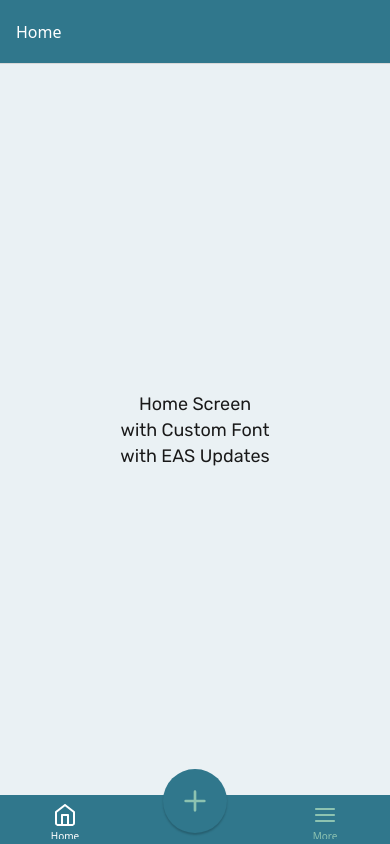
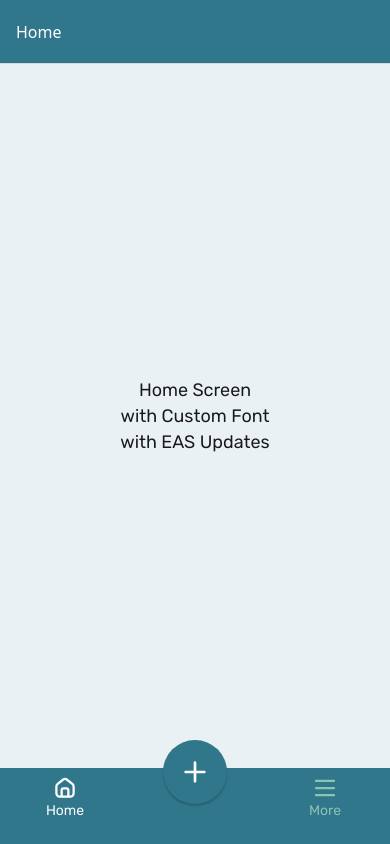
Before and after one commit to calebnance/expo-starter, a React Native app: screen /TabNavigation in a window 390 px wide. Built offline with nearby package versions, Linux system fonts and the light colour scheme.

Commit message:
added custom tab bar

```diff
--- /dev/null
+++ b/src/components/CustomTabBar.js
@@ -0,0 +1,158 @@
+import * as React from 'react';
+import PropTypes from 'prop-types';
+import { StyleSheet, Text, TouchableOpacity, View } from 'react-native';
+import * as Haptics from 'expo-haptics';
+import { colors, fonts, themes } from '../constants';
+
+// icons
+import SvgHome from '../icons/Svg.Home';
+import SvgMenu from '../icons/Svg.Menu';
+import SvgPlus from '../icons/Svg.Plus';
+
+// context
+import Context from '../context';
+
+function CustomTabBar({ state, descriptors, navigation }) {
+  // get main app state
+  const { theme } = React.useContext(Context);
+
+  // set current theming
+  const { tabBarStyle } = themes[theme];
+
+  return (
+    <View style={[styles.tabContainer, tabBarStyle]}>
+      {state.routes.map((route, index) => {
+        const isFocused = state.index === index;
+        const { options } = descriptors[route.key];
+        let label;
+        if (options.tabBarLabel !== undefined) {
+          label = options.tabBarLabel;
+        } else if (options.title !== undefined) {
+          label = options.title;
+        } else {
+          label = route.name;
+        }
+
+        // special case for plus tab
+        if (route.name === 'Plus') {
+          const plusContainerStyle = {
+            ...styles.plusIconContainer,
+            backgroundColor: tabBarStyle.backgroundColor
+          };
+
+          return (
+            <React.Fragment key={route.key}>
+              <TouchableOpacity
+                key="add-button"
+                style={styles.addButton}
+                onPress={() => {
+                  navigation.navigate('ModalMoreOptions');
+
+                  // haptic feedback
+                  Haptics.selectionAsync();
+                }}
+                activeOpacity={1}
+              >
+                <View style={plusContainerStyle}>
+                  <SvgPlus fill={colors.white} size={32} />
+                </View>
+              </TouchableOpacity>
+
+              <View style={styles.tabSpacer} />
+            </React.Fragment>
+          );
+        }
+
+        // icon selection
+        let IconComponent = null;
+        if (route.name === 'StackHome') {
+          IconComponent = (
+            <SvgHome
+              fill={isFocused ? colors.itemActive : colors.itemInactive}
+              size={24}
+            />
+          );
+        } else if (route.name === 'StackMore') {
+          IconComponent = (
+            <SvgMenu
+              fill={isFocused ? colors.itemActive : colors.itemInactive}
+              size={24}
+            />
+          );
+        }
+
+        const onPress = () => navigation.navigate(route.name);
+
+        return (
+          <TouchableOpacity
+            key={route.key}
+            accessibilityRole="button"
+            onPress={onPress}
+            style={styles.tabButton}
+            activeOpacity={0.7}
+          >
+            {IconComponent}
+            <Text
+              style={[
+                styles.tabLabel,
+                { color: isFocused ? colors.itemActive : colors.itemInactive }
+              ]}
+            >
+              {label}
+            </Text>
+          </TouchableOpacity>
+        );
+      })}
+    </View>
+  );
+}
+
+CustomTabBar.propTypes = {
+  // required
+  descriptors: PropTypes.object.isRequired,
+  navigation: PropTypes.object.isRequired,
+  state: PropTypes.object.isRequired
+};
+
+const styles = StyleSheet.create({
+  tabContainer: {
+    flexDirection: 'row',
+    height: 76,
+    justifyContent: 'space-around',
+    paddingTop: 8
+  },
+  tabButton: {
+    alignItems: 'center',
+    flex: 1
+  },
+  tabLabel: {
+    fontFamily: fonts.rubikRegular,
+    fontSize: 14,
+    marginTop: 2
+  },
+  tabSpacer: {
+    flex: 1,
+    height: 64
+  },
+  addButton: {
+    alignSelf: 'center',
+    bottom: 40,
+    elevation: 10,
+    position: 'absolute',
+    zIndex: 10
+  },
+  plusIconContainer: {
+    alignItems: 'center',
+    borderRadius: 32,
+    elevation: 4,
+    height: 64,
+    justifyContent: 'center',
+    shadowColor: colors.black,
+    shadowOffset: { width: 0, height: 2 },
+    shadowOpacity: 0.2,
+    shadowRadius: 2,
+    width: 64
+  }
+});
+
+export default CustomTabBar;
--- a/src/icons/Svg.Home.js
+++ b/src/icons/Svg.Home.js
@@ -5,10 +5,12 @@ import { colors } from '../constants';
 
 function SvgHome({ fill = colors.black, size = 24 }) {
   return (
-    <Svg height={size} viewBox="0 0 32 32" width={size}>
+    <Svg height={size} viewBox="0 0 16 16" width={size}>
       <Path
-        d="M3.181 10.948c-.315.245-.515.625-.515 1.052v14.667c0 .54.108 1.057.304 1.531.203.491.5.931.868 1.299s.808.665 1.299.868c.472.195.989.303 1.529.303h18.667c.54 0 1.057-.108 1.531-.304.491-.203.931-.5 1.299-.868s.665-.808.868-1.299c.195-.472.303-.989.303-1.529V12.001c-.001-.4-.179-.791-.515-1.052l-12-9.333c-.477-.367-1.148-.38-1.637 0zM21.333 28V16c0-.736-.597-1.333-1.333-1.333h-8c-.736 0-1.333.597-1.333 1.333v12h-4c-.183 0-.355-.036-.509-.1-.163-.067-.309-.167-.433-.291s-.223-.271-.291-.433c-.064-.155-.1-.327-.1-.509V12.652l10.667-8.296 10.667 8.296v14.015c0 .183-.036.355-.1.509-.067.163-.167.309-.291.433s-.271.223-.433.291c-.155.064-.327.1-.509.1zm-8 0V17.333h5.333V28z"
+        d="M12.5 12.618c.307-.275.5-.674.5-1.118V6.977a1.5 1.5 0 0 0-.585-1.189l-3.5-2.692a1.5 1.5 0 0 0-1.83 0l-3.5 2.692A1.5 1.5 0 0 0 3 6.978V11.5A1.496 1.496 0 0 0 4.493 13H5V9.5a2 2 0 0 1 2-2h2a2 2 0 0 1 2 2V13h.507c.381-.002.73-.146.993-.382m2-1.118a3 3 0 0 1-3 3h-7a3 3 0 0 1-3-3V6.977A3 3 0 0 1 2.67 4.6l3.5-2.692a3 3 0 0 1 3.66 0l3.5 2.692a3 3 0 0 1 1.17 2.378zm-5-2A.5.5 0 0 0 9 9H7a.5.5 0 0 0-.5.5V13h3z"
         fill={fill}
+        fillRule="evenodd"
+        clipRule="evenodd"
       />
     </Svg>
   );
--- a/src/icons/Svg.Menu.js
+++ b/src/icons/Svg.Menu.js
@@ -5,10 +5,12 @@ import { colors } from '../constants';
 
 function SvgMenu({ fill = colors.black, size = 24 }) {
   return (
-    <Svg height={size} viewBox="0 0 32 32" width={size}>
+    <Svg height={size} viewBox="0 0 16 16" width={size}>
       <Path
-        d="M4 17.333h24c.736 0 1.333-.597 1.333-1.333s-.597-1.333-1.333-1.333H4c-.736 0-1.333.597-1.333 1.333S3.264 17.333 4 17.333zm0-8h24c.736 0 1.333-.597 1.333-1.333S28.736 6.667 28 6.667H4c-.736 0-1.333.597-1.333 1.333S3.264 9.333 4 9.333zm0 16h24c.736 0 1.333-.597 1.333-1.333s-.597-1.333-1.333-1.333H4c-.736 0-1.333.597-1.333 1.333S3.264 25.333 4 25.333z"
+        d="M1.25 3.25A.75.75 0 0 1 2 2.5h12A.75.75 0 0 1 14 4H2a.75.75 0 0 1-.75-.75m0 4.75A.75.75 0 0 1 2 7.25h12a.75.75 0 0 1 0 1.5H2A.75.75 0 0 1 1.25 8M2 12a.75.75 0 0 0 0 1.5h12a.75.75 0 0 0 0-1.5z"
         fill={fill}
+        fillRule="evenodd"
+        clipRule="evenodd"
       />
     </Svg>
   );
--- a/src/navigation/TabNavigation.js
+++ b/src/navigation/TabNavigation.js
@@ -13,6 +13,9 @@ import SvgHome from '../icons/Svg.Home';
 import SvgMenu from '../icons/Svg.Menu';
 import SvgPlus from '../icons/Svg.Plus';
 
+// components
+import CustomTabBar from '../components/CustomTabBar';
+
 // context
 import Context from '../context';
 
@@ -27,6 +30,7 @@ function TabNavigation() {
 
   return (
     <Tab.Navigator
+      tabBar={(props) => <CustomTabBar {...props} />}
       screenOptions={({ route }) => ({
         headerShown: false,
         tabBarActiveTintColor: colors.itemActive,
```
